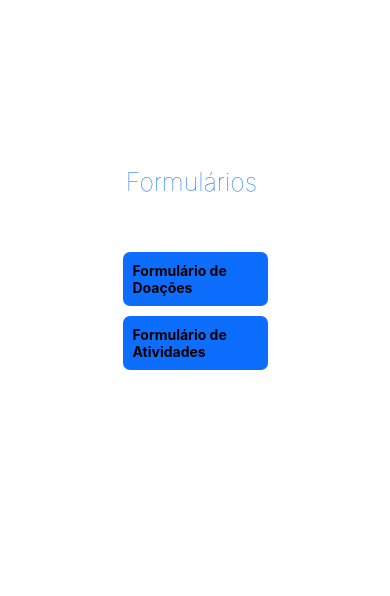
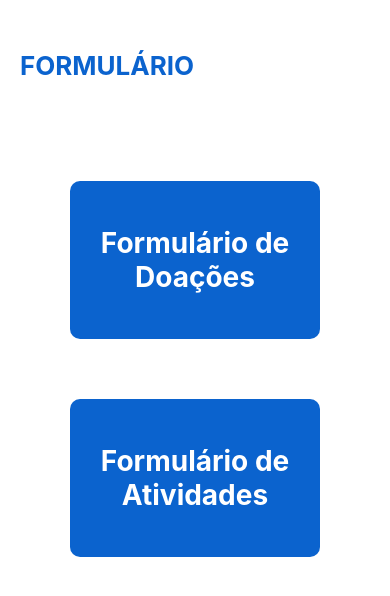
Before and after one commit to JulianaCGuimaraes/Liferay-App-Fullstack, a React Native app: screen / in a window 390 px wide. Shown: the top 596 px of the page. Built offline with nearby package versions, Linux system fonts and the light colour scheme.

Commit message:
🌱 Ajustes na tela botoesforms

```diff
--- a/components/CustomButton/CustomButton.js
+++ b/components/CustomButton/CustomButton.js
@@ -1,16 +1,23 @@
-import { Text, StyleSheet, Pressable } from 'react-native'
+import { Text, StyleSheet, TouchableOpacity} from 'react-native'
 import React from 'react'
 
-const CustomButton = ({onPress, text, type= 'PRIMARY', bgColor, fgColor, ftWeight }) => {
+const CustomButton = ({
+        onPress,
+        text,
+        type= 'PRIMARY',
+        bgColor,
+        fgColor,
+        ftWeight
+}) => {
   return (
-    <Pressable
+    <TouchableOpacity
         onPress={onPress}
         fontSize= 'bold'
         style={[
             styles.container,
             styles[`container_${type}`],
             bgColor ? {backgroundColor: bgColor} : {},
-            ftWeight ? {fontWeight: ftWeight} : {}
+            ftWeight ? {fontWeight: ftWeight} : {},
         ]}
     >
     <Text
@@ -18,29 +25,30 @@ const CustomButton = ({onPress, text, type= 'PRIMARY', bgColor, fgColor, ftWeigh
             styles.text,
             styles[`text_${type}`],
             fgColor ? {color: fgColor} : {},
-            ftWeight ? {fontWeight: ftWeight} : {}
+            ftWeight ? {fontWeight: ftWeight} : {},
         ]}>
         {text}
     </Text>
-    </Pressable>
+    </TouchableOpacity>
   );
 };
 
 const styles = StyleSheet.create({
     container: {
-        backgroundColor: '#fff',
-        width: '50%',
-        padding: 10,
-        marginVertical: 5,
+        height: '50%',
+        width: '100%',
+        padding: 15,
         alignItems: 'center',
-        borderRadius: 7,
+        justifyContent: 'center',
+        borderRadius: 10,
+        marginVertical: 30,
+
     },
-
-    container_TERTIARY: {
-        backgroundColor: 'none',
-        justifyContent: 'right',
-        textDecorationLine: 'underline',
-        textDecorationColor: '#fff',
+    text:{
+        alignItems: 'center',
+        justifyContent: 'center',
+        fontSize: 28,
+        textAlign: 'center',
     }
 })
 
--- a/components/CustomInput/index.js
+++ /dev/null
@@ -1 +0,0 @@
-export { default } from './CustomInput';
--- a/screens/Login/Botoes.js
+++ b/screens/Login/Botoes.js
@@ -1,7 +1,6 @@
-import React, {useState} from "react";
+import React from "react";
 import {
     View,
-    Image,
     Text,
     StyleSheet,
     ScrollView
@@ -9,61 +8,58 @@ import {
 import CustomButton from '../../components/CustomButton/CustomButton';
 
 const Botoes = () => {
-
-
     const onSignInPressed = () => {
-        console.warn('Submit');
+        console.warn('Formulário de Doações');
     }
 
     const onSignInPressed2 = () => {
-        console.warn('Submit');
+        console.warn('Formulário de Atividades');
     }
 
-
     return(
-        <ScrollView showsVerticalScrollIndicator={false}>
-            <View style={styles.containerLogo}>
-                    <Text style={styles.titulo}>Formulários </Text>
-                <View style={{alignItems: 'flex-end', minWidth: '100%'}}>
-                </View>
+        <ScrollView style={styles.buttonScreen} showsVerticalScrollIndicator={false}>
+            <View>
+                <Text style={styles.titleButton}>FORMULÁRIO</Text>
+                    <View style={styles.container}>
                             <CustomButton
                                 ftWeight= 'bold'
                                 text='Formulário de Doações'
                                 onPress= {onSignInPressed}
-                    bgColor= '#0d6efd'
+                                bgColor= '#0B63CE'
+                                fgColor= '#fff'
                             />
                             <CustomButton
                                 ftWeight= 'bold'
                                 text='Formulário de Atividades'
                                 onPress= {onSignInPressed2}
-                    bgColor= '#0d6efd'
+                                bgColor= '#0B63CE'
+                                fgColor= '#fff'
                             />
                     </View>
-
+            </View>
         </ScrollView>
     );
 };
 
 const styles = StyleSheet.create({
-    containerLogo: {
+    buttonScreen: {
+        backgroundColor: 'white',
+        paddingTop: 50,
+        paddingHorizontal: 20
+    },
+    container: {
         flex: 1,
-        marginTop: '30%',
+        marginTop: '20%',
         alignItems: 'center',
         backgroundColor: '#fff',
-        padding: 50
+        paddingHorizontal: 50,
+        alignItems: 'center',
     },
-    logo: {
-        width: '70%',
-        height: 70,
-        maxWidth: 300,
-        maxheight: 200,
-    },
-    titulo: {
-        color: '#0d6efd',
-        fontSize: '25px',
-        fontWeight: 50,
-        paddingHorizontal: 50 ,
-        marginBottom: 50
+    titleButton: {
+        fontSize: 26,
+        fontWeight: 'bold',
+        color: '#0B63CE'
+
     }
 });
 
```
Also changed, not shown: components/CustomInput/CustomInput.js (deleted, +0 -35 lines). Lines whose indentation alone changed are shown as unchanged.
